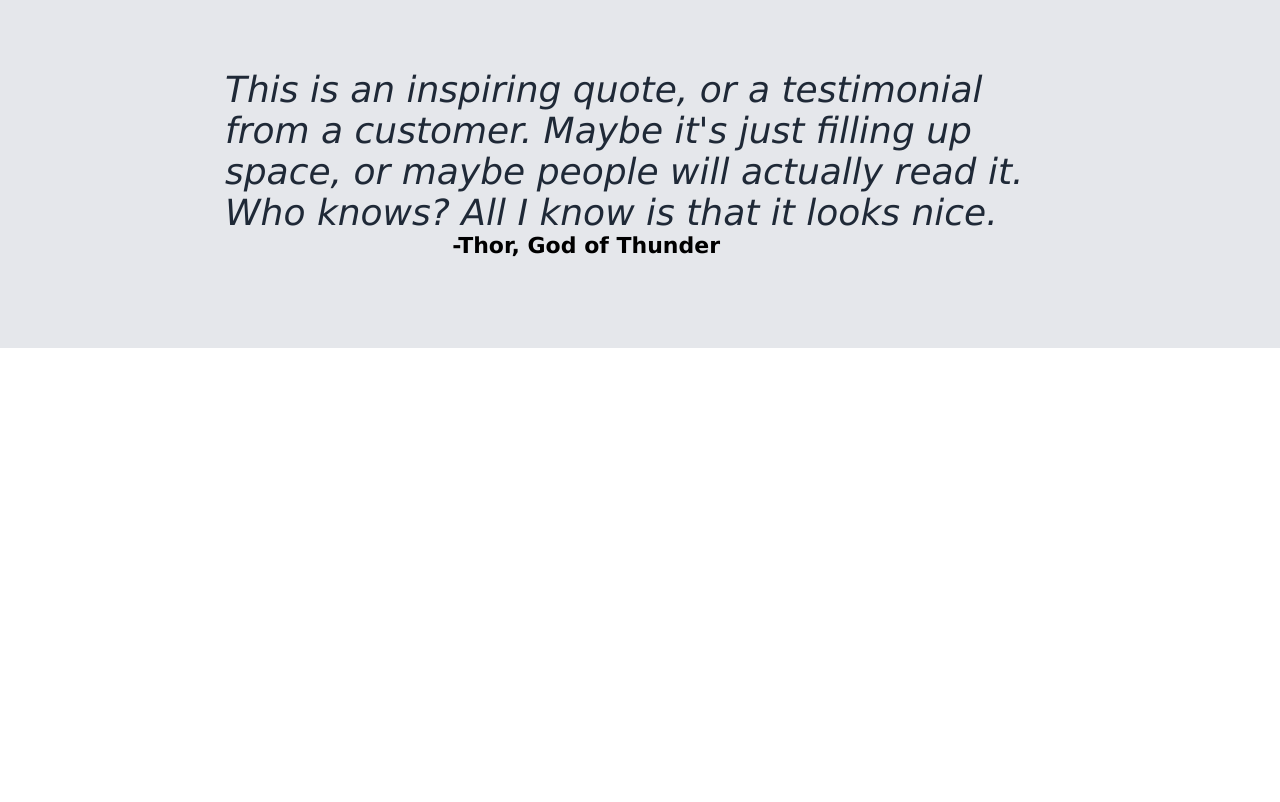
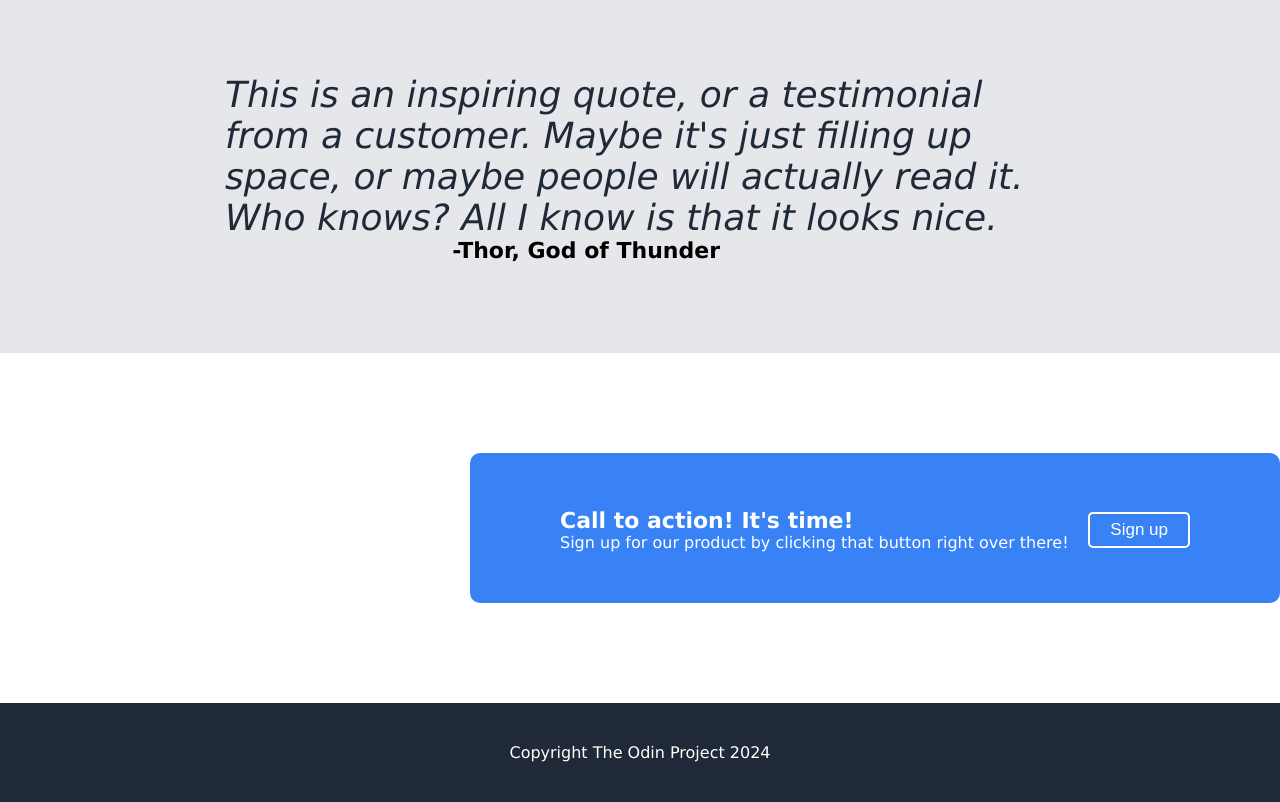
Before and after one commit to Rubasso/landing-page, a plain HTML site: page index.html in a window 1280 px wide. Shown: the part 956-1758 px from the top of the page. Before the commit the page ends 1304 px from the top, so only its background shows below. Drawn offline with Linux system fonts and the light colour scheme.

Commit message:
Finish the landing page and make some changes

```diff
--- a/index.html
+++ b/index.html
@@ -17,8 +17,8 @@
 
         </div>
         <div class="content">
-            <div class="subtext head">This website is awesome</div>
-            <div class="subtext below">This website has some subtext that goes here under the main title. It's a smaller font and the color its lower contrast.</div>
+            <div class="hero head">This website is awesome</div>
+            <div class="hero below">This website has some subtext that goes here under the main title. It's a smaller font and the color its lower contrast.</div>
             <button>Sign Up</button>
             <div class="placeholder">
                 this is a placeholder for an image
@@ -50,5 +50,13 @@
             <div class="quote">This is an inspiring quote, or a testimonial from a customer. Maybe it's just filling up space, or maybe people will actually read it. Who knows? All I know is that it looks nice.</div>
             <div class="cite">-Thor, God of Thunder</div>
         </div>
+
+        <div class="rectangle">
+            <div class="subtext">Call to action! It's time!</div>
+            <div class="sub">Sign up for our product by clicking that button right over there!</div>
+            <button class="bottom">Sign up</button>
+        </div>
+
+        <div class="footer">Copyright The Odin Project 2024</div>
     </body>
 </html>
--- a/style.css
+++ b/style.css
@@ -51,14 +51,14 @@ a{
     margin-right: -550px;
 }
 
-.subtext{
+.hero{
     font-size: 18px;
     width: 450px;
     margin-left: 400px;
     color: white;
 }
 
-.subtext.head{
+.hero.head{
     font-size: 48px;
     margin-top: 70px;
 }
@@ -80,6 +80,7 @@ button{
     width: 150px;
     border: #3882F6 5px solid;
     border-radius: 15px;
+    margin-bottom: 5px;
 }
 
 .title{
@@ -125,3 +126,41 @@ button{
     align-self: flex-end;
     padding-right: 470px;
 }
+
+.rectangle{
+    display: flex;
+    flex-direction: column;
+    margin-top: 100px;
+    margin-left: 470px;
+    margin-bottom: 100px;
+    max-width: 900px;
+    flex-basis: 70px;
+    padding: 40px 90px;
+    background-color: #3882F6;
+    justify-content: center;
+    border-radius: 10px;
+}
+
+.subtext{
+    color: white;
+    font-size: 22px;
+    font-weight: bold;
+}
+
+.sub{
+    color: white;
+}
+
+.bottom{
+    display: flex;
+    align-self: flex-end;
+    border:white solid 2px;
+    margin-top: -40px;
+}
+
+.footer{
+    background-color: #1F2937;
+    color: white;
+    text-align: center;
+    padding: 40px;
+}
```
